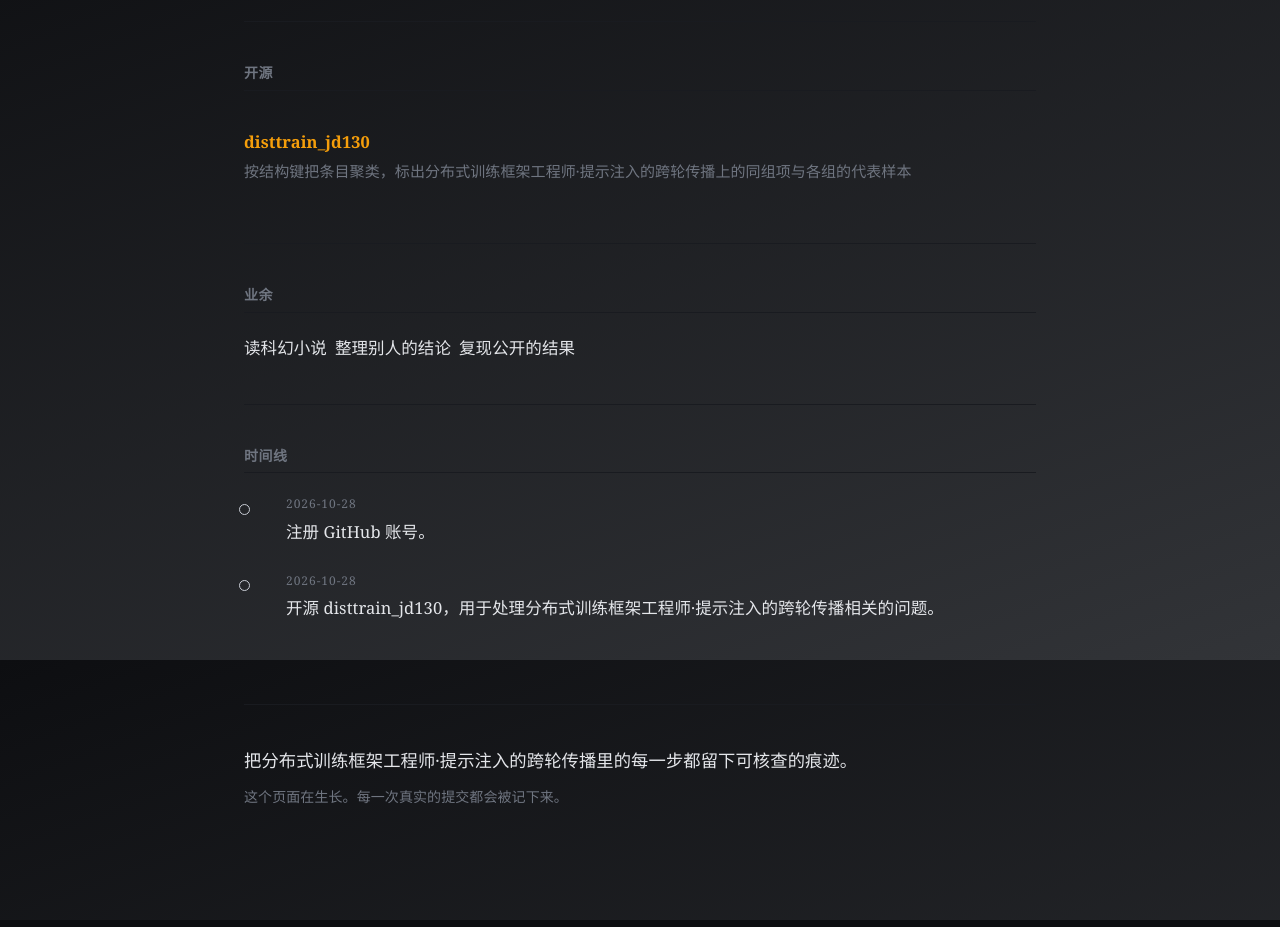
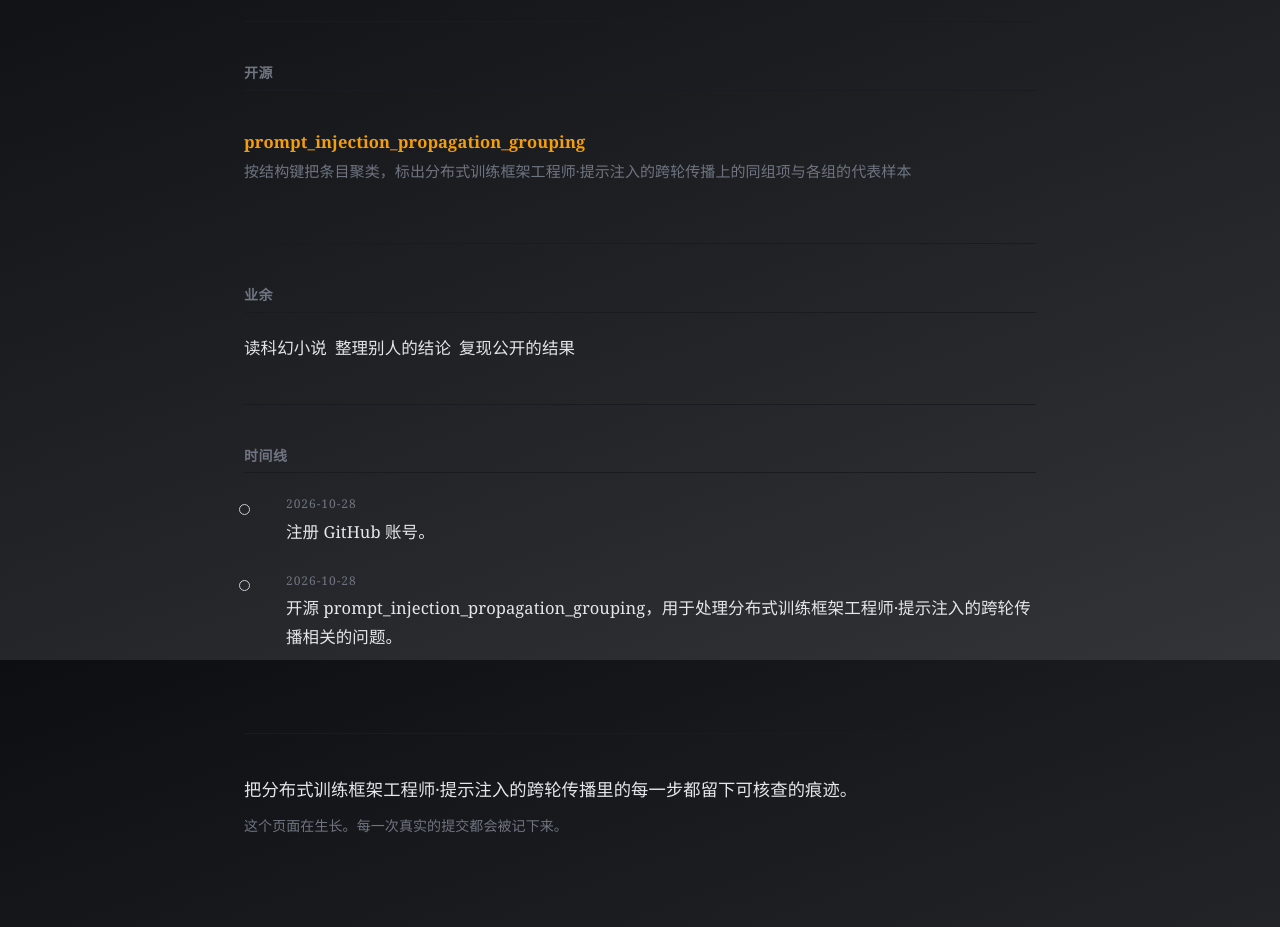
Before and after one commit to metaliswan/metaliswan.github.io, a plain HTML site: page index.html in a window 1280 px wide. Shown: the part 940-1867 px from the top of the page. Drawn offline with Linux system fonts and the light colour scheme.

Commit message:
chore: 同步仓库改名后的链接

```diff
--- a/index.html
+++ b/index.html
@@ -102,7 +102,7 @@
 <section id="work">
   <h2>开源</h2>
   <ul class="repos">
-    <li><div class="name"><a href="https://github.com/metaliswan/disttrain_jd130" rel="noopener">disttrain_jd130</a></div>
+    <li><div class="name"><a href="https://github.com/metaliswan/prompt_injection_propagation_grouping" rel="noopener">prompt_injection_propagation_grouping</a></div>
       <div class="desc">按结构键把条目聚类，标出分布式训练框架工程师·提示注入的跨轮传播上的同组项与各组的代表样本</div>
     </li>
   </ul>
@@ -126,7 +126,7 @@
     </li>
     <li>
       <span class="when">2026-10-28</span>
-      开源 disttrain_jd130，用于处理分布式训练框架工程师·提示注入的跨轮传播相关的问题。
+      开源 prompt_injection_propagation_grouping，用于处理分布式训练框架工程师·提示注入的跨轮传播相关的问题。
     </li>
   </ol>
 </section>
```
